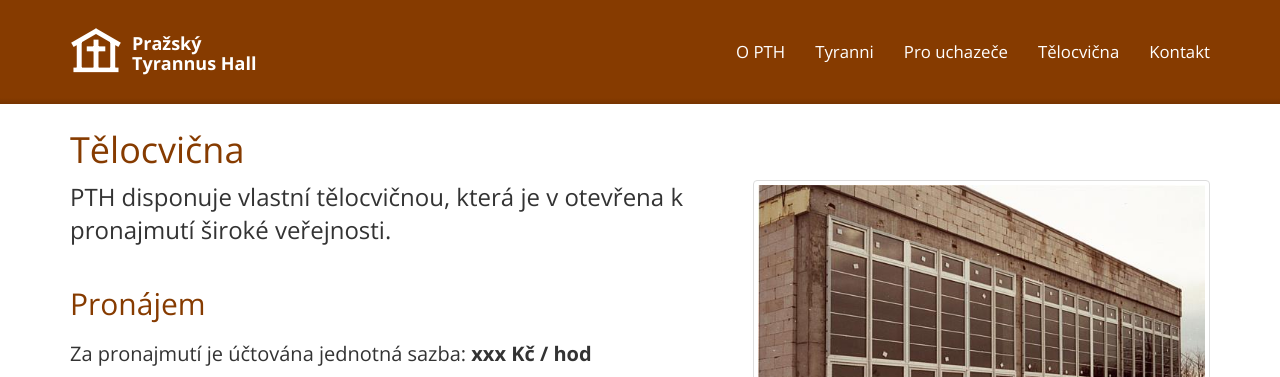
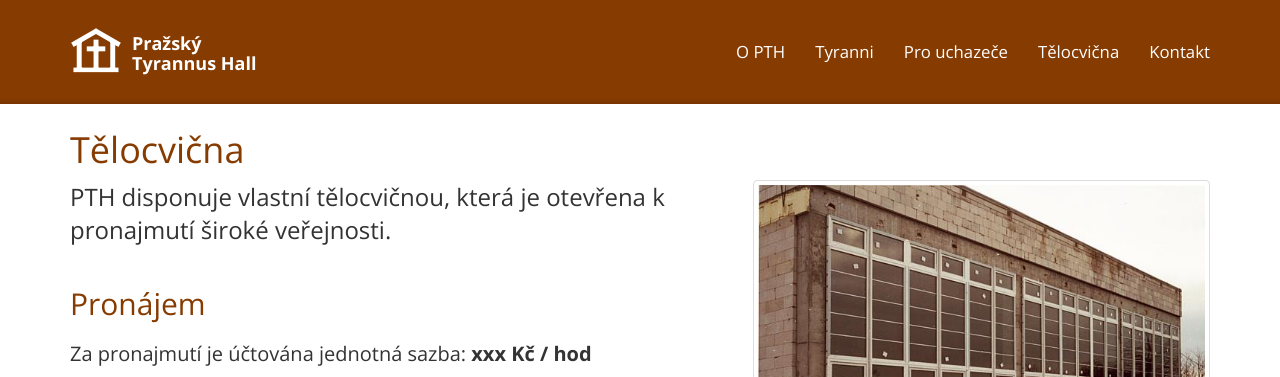
Before and after one commit to vojtha/pth-cz.net, a Jekyll site: the page built from telocvicna.html, in a window 1280 px wide and 900 px high. Shown: the top 377 px of the window. Built offline with Jekyll 4.4.1, drawn with Linux system fonts in a browser that asks for light colours; nearby versions of some CDN libraries; some web fonts are replaced.

Commit message:
Oprava překlepu

```diff
--- a/telocvicna.html
+++ b/telocvicna.html
@@ -8,7 +8,7 @@ permalink: /telocvicna/
   <div class="row">
     <div class="col-sm-7">
 
-      <p class="lead">PTH disponuje vlastní tělocvičnou, která je v otevřena k pronajmutí široké veřejnosti.</p>
+      <p class="lead">PTH disponuje vlastní tělocvičnou, která je otevřena k pronajmutí široké veřejnosti.</p>
 
       <h2>Pronájem</h2>
 
```
